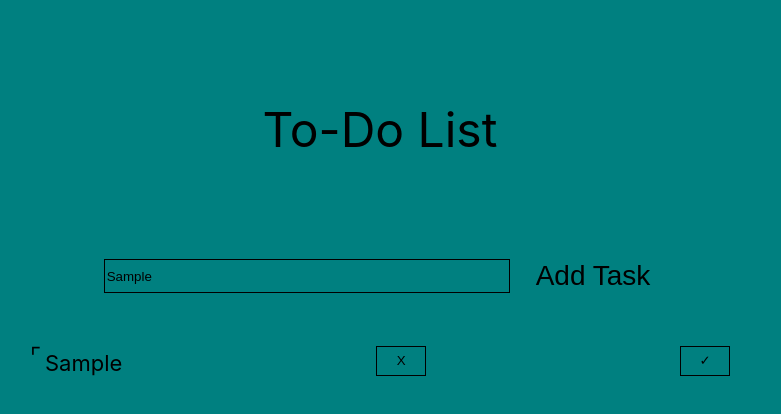
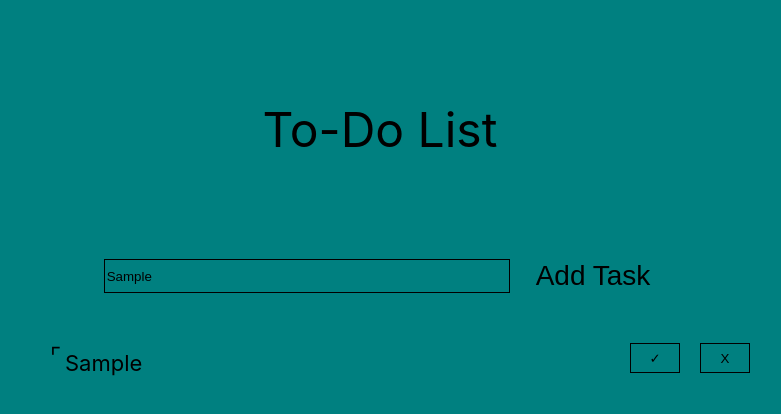
Before and after one commit to mkettel/react-portfolio, a React (Create React App) app: page / in a window 1280 px wide. Both pictures are taken after typing "Sample" into the empty fields and a click on the button "Add Task". Shown: the top 414 px of the page, without its empty margins (260-1041 px from the left). Built offline with nearby package versions, Linux system fonts and the light colour scheme.

Commit message:
arranged the buttons in a sexy format now

```diff
--- a/src/App.css
+++ b/src/App.css
@@ -54,6 +54,8 @@ body {
   justify-content: space-between;
   align-items: center;
   width: 100%;
+  padding: 0px 20px;
+  border-radius: 10px;
 }
 .taskList .task .tick {
   padding-right: 5px;
@@ -69,6 +71,9 @@ body {
   padding-left: 15px;
 }
 .taskList .task .mainButt {
+  position: absolute;
+  right: 20px;
+  top: 20px;
   height: 30px;
   width: 50px;
   background-color: transparent;
@@ -80,3 +85,18 @@ body {
   cursor: pointer;
   transition: .3s;
 }
+.taskList .task .compButt {
+  position: absolute;
+  right: 90px;
+  top: 20px;
+  height: 30px;
+  width: 50px;
+  background-color: transparent;
+  border: 1px solid black;
+  transition: .3s;
+}
+.taskList .task .compButt:hover {
+  box-shadow: 10px 10px 1px 0px green;
+  cursor: pointer;
+  transition: .3s;
+}
--- a/src/Task.js
+++ b/src/Task.js
@@ -2,11 +2,11 @@
 
 export const Task = (props) => {
   return (
-    <div className='task'>
+    <div className='task' style={{ backgroundColor: props.complete ? "green" : "transparent" }}>
       <p className='tick'>⌜</p>
-      <p className='taskItem' style={{ backgroundColor: props.complete ? "green" : "transparent" }} >{props.taskName}</p>
+      <p className='taskItem' >{props.taskName}</p>
+      <button className='compButt' onClick={() => props.completeTask(props.id)}>✓</button>
       <button className='mainButt' onClick={() => props.deleteTask(props.id)}>X</button>
-      <button className='mainButt' onClick={() => props.completeTask(props.id)}>✓</button>
     </div>
   )
 }
```
